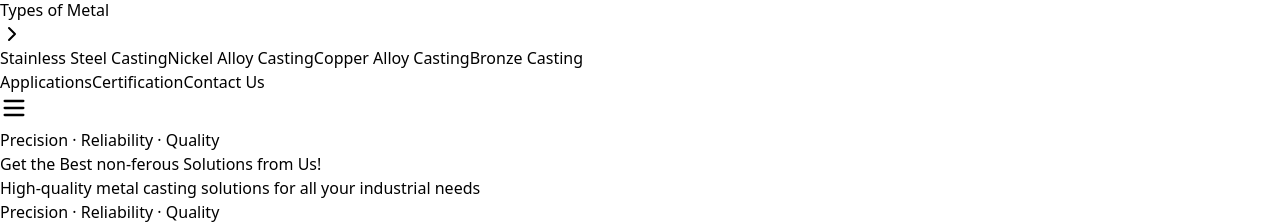
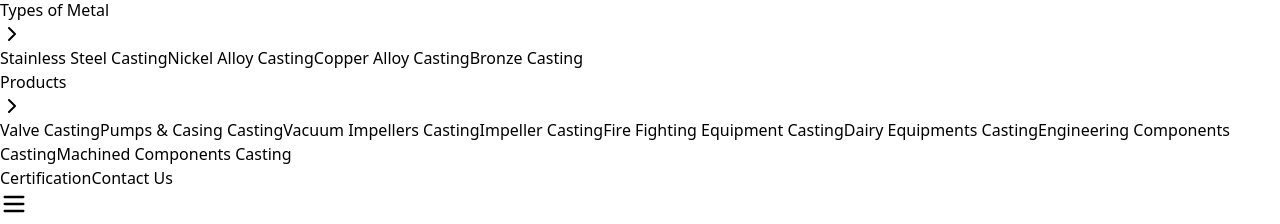
Before and after one commit to omkarkhot0500/brihaspatinonferrousmetalfoundry, a React (Vite) app: page / in a window 1280 px wide. Shown: the part 398-622 px from the top of the page. Built offline with nearby package versions, Linux system fonts and the light colour scheme.

Commit message:
products page added

```diff
--- a/src/components/Navbar.jsx
+++ b/src/components/Navbar.jsx
@@ -6,6 +6,7 @@ const Navbar = () => {
   const [mobileOpen, setMobileOpen] = useState(false);
   const [mobileCompanyOpen, setMobileCompanyOpen] = useState(false);
   const [mobileMetalOpen, setMobileMetalOpen] = useState(false);
+  const [mobileProductsOpen, setMobileProductsOpen] = useState(false);
 
   return (
     <header className="sticky top-0 z-50 bg-white shadow-md">
@@ -25,18 +26,10 @@ const Navbar = () => {
               Company
               <ChevronRight className="h-4 w-4 ml-1 rotate-90" />
             </span>
-
-            {/* NO GAP, NO JS STATE */}
-            <div className="absolute left-0 top-full mt-0 hidden group-hover:block w-48 bg-white rounded-md shadow-lg py-2">
-              <a href="/team" className="block px-4 py-2 hover:bg-gray-50">
-                Our Process
-              </a>
-              <a href="/facility" className="block px-4 py-2 hover:bg-gray-50">
-                Quality Control
-              </a>
-              <a href="/facility" className="block px-4 py-2 hover:bg-gray-50">
-                Mission & Vision
-              </a>
+            <div className="absolute left-0 top-full hidden group-hover:block w-48 bg-white rounded-md shadow-lg py-2">
+              <a href="/team" className="block px-4 py-2 hover:bg-gray-50">Our Process</a>
+              <a href="/facility" className="block px-4 py-2 hover:bg-gray-50">Quality Control</a>
+              <a href="/facility" className="block px-4 py-2 hover:bg-gray-50">Mission & Vision</a>
             </div>
           </div>
 
@@ -46,40 +39,41 @@ const Navbar = () => {
               Types of Metal
               <ChevronRight className="h-4 w-4 ml-1 rotate-90" />
             </span>
-
-            {/* NO GAP, NO JS STATE */}
-            <div className="absolute left-0 top-full mt-0 hidden group-hover:block w-56 bg-white rounded-md shadow-lg py-2">
-              <a href="/ferrous/steel" className="block px-4 py-2 hover:bg-gray-50">
-                Stainless Steel Casting
-              </a>
-              <a href="/ferrous/nicle" className="block px-4 py-2 hover:bg-gray-50">
-                Nickel Alloy Casting
-              </a>
-              <a href="/non-ferrous/copper" className="block px-4 py-2 hover:bg-gray-50">
-                Copper Alloy Casting
-              </a>
-              <a href="/non-ferrous/bronze" className="block px-4 py-2 hover:bg-gray-50">
-                Bronze Casting
-              </a>
+            <div className="absolute left-0 top-full hidden group-hover:block w-56 bg-white rounded-md shadow-lg py-2">
+              <a href="/ferrous/steel" className="block px-4 py-2 hover:bg-gray-50">Stainless Steel Casting</a>
+              <a href="/ferrous/nicle" className="block px-4 py-2 hover:bg-gray-50">Nickel Alloy Casting</a>
+              <a href="/non-ferrous/copper" className="block px-4 py-2 hover:bg-gray-50">Copper Alloy Casting</a>
+              <a href="/non-ferrous/bronze" className="block px-4 py-2 hover:bg-gray-50">Bronze Casting</a>
             </div>
           </div>
 
-          <a href="/application" className="hover:text-amber-500">Applications</a>
+          {/* Products */}
+          <div className="relative group">
+            <span className="flex items-center cursor-pointer hover:text-amber-500">
+              Products
+              <ChevronRight className="h-4 w-4 ml-1 rotate-90" />
+            </span>
+            <div className="absolute left-0 top-full hidden group-hover:block w-72 bg-white rounded-md shadow-lg py-2">
+              <a href="/products/valve" className="block px-4 py-2 hover:bg-gray-50">Valve Casting</a>
+              <a href="/products/pumps-casing" className="block px-4 py-2 hover:bg-gray-50">Pumps & Casing Casting</a>
+              <a href="/products/vacuum-impellers" className="block px-4 py-2 hover:bg-gray-50">Vacuum Impellers Casting</a>
+              <a href="/products/impeller" className="block px-4 py-2 hover:bg-gray-50">Impeller Casting</a>
+              <a href="/products/fire-fighting" className="block px-4 py-2 hover:bg-gray-50">Fire Fighting Equipment Casting</a>
+              <a href="/products/dairy-equipment" className="block px-4 py-2 hover:bg-gray-50">Dairy Equipments Casting</a>
+              <a href="/products/engineering-components" className="block px-4 py-2 hover:bg-gray-50">Engineering Components Casting</a>
+              <a href="/products/machined-components" className="block px-4 py-2 hover:bg-gray-50">Machined Components Casting</a>
+            </div>
+          </div>
+
           <a href="/certification" className="hover:text-amber-500">Certification</a>
 
-          <a
-            href="/contact"
-            className="rounded bg-amber-500 px-4 py-2 text-white hover:bg-amber-600"
-          >
+          <a href="/contact" className="rounded bg-amber-500 px-4 py-2 text-white hover:bg-amber-600">
             Contact Us
           </a>
         </nav>
 
         {/* ================= MOBILE TOGGLE ================= */}
-        <button
-          className="md:hidden"
-          onClick={() => setMobileOpen(!mobileOpen)}
-        >
+        <button className="md:hidden" onClick={() => setMobileOpen(!mobileOpen)}>
           {mobileOpen ? <X size={28} /> : <Menu size={28} />}
         </button>
       </div>
@@ -91,14 +85,10 @@ const Navbar = () => {
             <a href="/">Home</a>
 
             {/* Company */}
-            <button
-              onClick={() => setMobileCompanyOpen(!mobileCompanyOpen)}
-              className="flex justify-between items-center"
-            >
+            <button onClick={() => setMobileCompanyOpen(!mobileCompanyOpen)} className="flex justify-between items-center">
               <span>Company</span>
-              <ChevronRight className={`transition ${mobileCompanyOpen ? "rotate-90" : ""}`} />
+              <ChevronRight className={`${mobileCompanyOpen ? "rotate-90" : ""}`} />
             </button>
-
             {mobileCompanyOpen && (
               <div className="ml-4 flex flex-col gap-2 text-sm">
                 <a href="/team">Our Process</a>
@@ -108,14 +98,10 @@ const Navbar = () => {
             )}
 
             {/* Types of Metal */}
-            <button
-              onClick={() => setMobileMetalOpen(!mobileMetalOpen)}
-              className="flex justify-between items-center"
-            >
+            <button onClick={() => setMobileMetalOpen(!mobileMetalOpen)} className="flex justify-between items-center">
               <span>Types of Metal</span>
-              <ChevronRight className={`transition ${mobileMetalOpen ? "rotate-90" : ""}`} />
+              <ChevronRight className={`${mobileMetalOpen ? "rotate-90" : ""}`} />
             </button>
-
             {mobileMetalOpen && (
               <div className="ml-4 flex flex-col gap-2 text-sm">
                 <a href="/ferrous/steel">Stainless Steel Casting</a>
@@ -125,13 +111,27 @@ const Navbar = () => {
               </div>
             )}
 
-            <a href="/application">Applications</a>
+            {/* Products */}
+            <button onClick={() => setMobileProductsOpen(!mobileProductsOpen)} className="flex justify-between items-center">
+              <span>Products</span>
+              <ChevronRight className={`${mobileProductsOpen ? "rotate-90" : ""}`} />
+            </button>
+            {mobileProductsOpen && (
+              <div className="ml-4 flex flex-col gap-2 text-sm">
+                <a href="/products/valve">Valve Casting</a>
+                <a href="/products/pumps-casing">Pumps & Casing Casting</a>
+                <a href="/products/vacuum-impellers">Vacuum Impellers Casting</a>
+                <a href="/products/impeller">Impeller Casting</a>
+                <a href="/products/fire-fighting">Fire Fighting Equipment Casting</a>
+                <a href="/products/dairy-equipment">Dairy Equipments Casting</a>
+                <a href="/products/engineering-components">Engineering Components Casting</a>
+                <a href="/products/machined-components">Machined Components Casting</a>
+              </div>
+            )}
+
             <a href="/certification">Certification</a>
 
-            <a
-              href="/contact"
-              className="mt-2 rounded bg-amber-500 px-4 py-2 text-white text-center"
-            >
+            <a href="/contact" className="mt-2 rounded bg-amber-500 px-4 py-2 text-white text-center">
               Contact Us
             </a>
           </nav>
```
